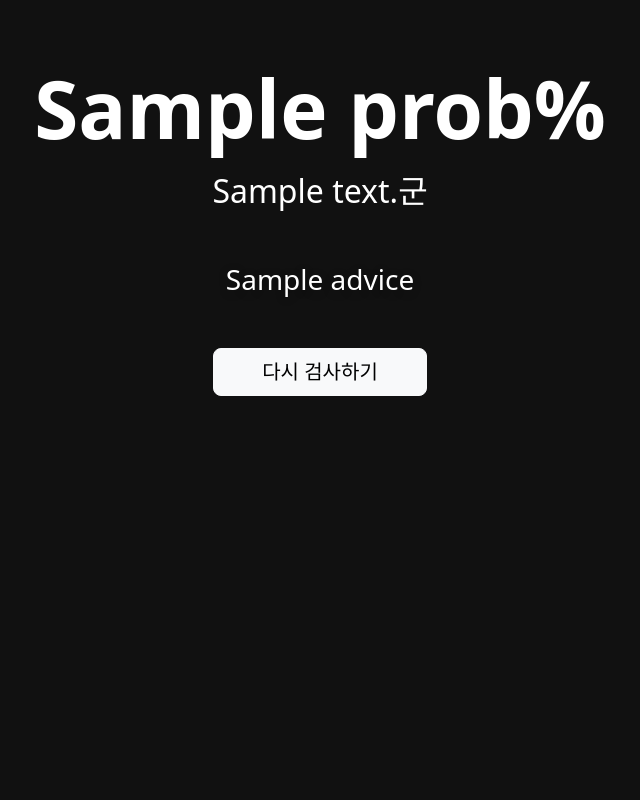
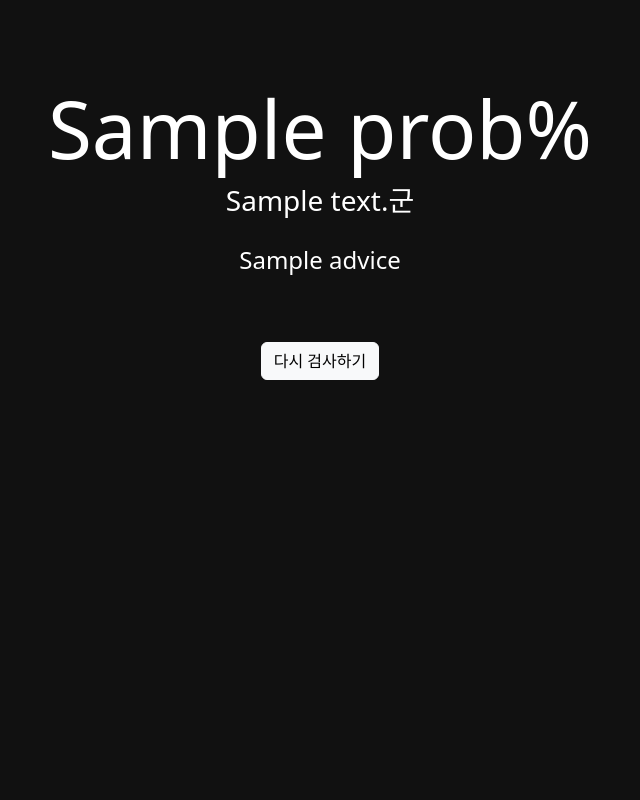
Before and after one commit to gloria9191/stroke-guard-ai-V3, a Flask app: template templates/result.html in a window 1280 px wide. Shown: the whole page, without its empty margins (320-960 px from the left). Run offline with Flask 3, Linux system fonts and the light colour scheme; the template is opened without the code that fills it: most values are stand-ins (such as "Sample title", 1, 10 or a date in 2020); parts of the project's set-up code (start-up, migrations or seed data) failed here and were passed over.

Commit message:
Update result.html

```diff
--- a/templates/result.html
+++ b/templates/result.html
@@ -1,35 +1,25 @@
 <!DOCTYPE html>
 <html lang="ko">
 <head>
-    <meta charset="UTF-8">
-    <meta name="viewport" content="width=device-width, initial-scale=1">
-    <title>결과 - StrokeGuard AI</title>
+    <meta charset="UTF-8"><meta name="viewport" content="width=device-width,initial-scale=1">
+    <title>결과</title>
     <link href="https://cdn.jsdelivr.net/npm/bootstrap@5.3.3/dist/css/bootstrap.min.css" rel="stylesheet">
 
     <style>
-        body { background: #111; color: white; text-align: center; }
-        .result-box {
-            min-height: 100vh;
-            padding: 60px;
-        }
-        .high { background: linear-gradient(135deg,#ff6b6b,#feca57); }
-        .low { background: linear-gradient(135deg,#1dd1a1,#54a0ff); }
+        body { background:#111; color:white; text-align:center; }
+        .box { min-height:100vh; padding-top:80px; }
+        .high { background:linear-gradient(135deg,#ff6b6b,#feca57); }
+        .low {  background:linear-gradient(135deg,#1dd1a1,#54a0ff); }
     </style>
 </head>
-
 <body class="{{ risk_class }}">
 
-<div class="result-box">
-    <h1 class="display-1 fw-bold">{{ prob }}%</h1>
-    <h2 class="mt-3">{{ risk_text }}군</h2>
+<div class="box">
+    <h1 class="display-1">{{ prob }}%</h1>
+    <h3>{{ risk_text }}군</h3>
+    <p class="mt-4 fs-4">{{ advice|safe }}</p>
 
-    <div class="mt-5 fs-3 px-4" style="text-shadow:0 2px 10px rgba(0,0,0,0.25)">
-        {{ advice|safe }}
-    </div>
-
-    <button class="btn btn-light btn-lg mt-5 px-5" onclick="location.href='/'">
-        다시 검사하기
-    </button>
+    <button class="btn btn-light mt-5" onclick="location.href='/'">다시 검사하기</button>
 </div>
 
 </body>
```
